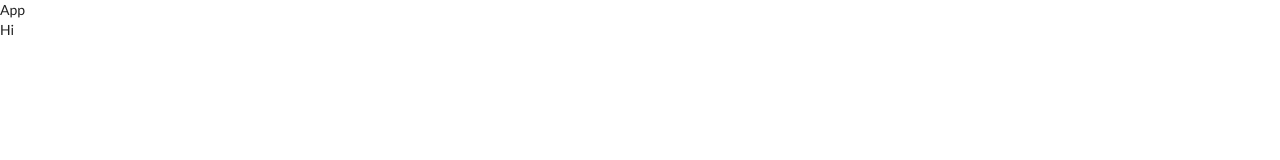
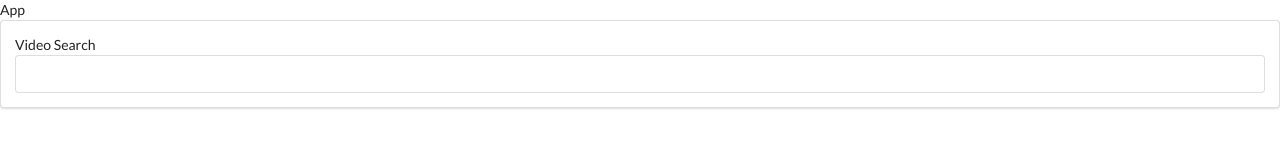
Before and after one commit to raylom/React-Videos, a React (Create React App) app: page / in a window 1280 px wide. Shown: the top 160 px of the page. Built offline with nearby package versions, Linux system fonts and the light colour scheme.

Commit message:
created oninput change and onformSubmit methods in SearchBar component

```diff
--- a/src/components/App.js
+++ b/src/components/App.js
@@ -6,7 +6,7 @@ class App extends React.Component {
     return (
       <div>
         App
-        <SearchBar />
+        <SearchBar className="ui container" />
       </div>
     );
   }
--- a/src/components/SearchBar.js
+++ b/src/components/SearchBar.js
@@ -1,8 +1,30 @@
 import React from "react";
 
 class SearchBar extends React.Component {
+  state = { term: "" };
+
+  onInputChange = event => {
+    this.setState({ term: event.target.value });
+  };
+
+  onFormSubmit = event => {
+    event.preventDefault();
+    //TODO make sure we call callaback from parent component
+  };
+
   render() {
-    return <div>Hi</div>;
+    return (
+      <div className="search-bar ui segment">
+        <form className="ui form" action="" onSubmit={this.onFormSubmit}>
+          <label htmlFor="">Video Search</label>
+          <input
+            onChange={this.onInputChange}
+            type="text"
+            value={this.state.term}
+          />
+        </form>
+      </div>
+    );
   }
 }
 
```
